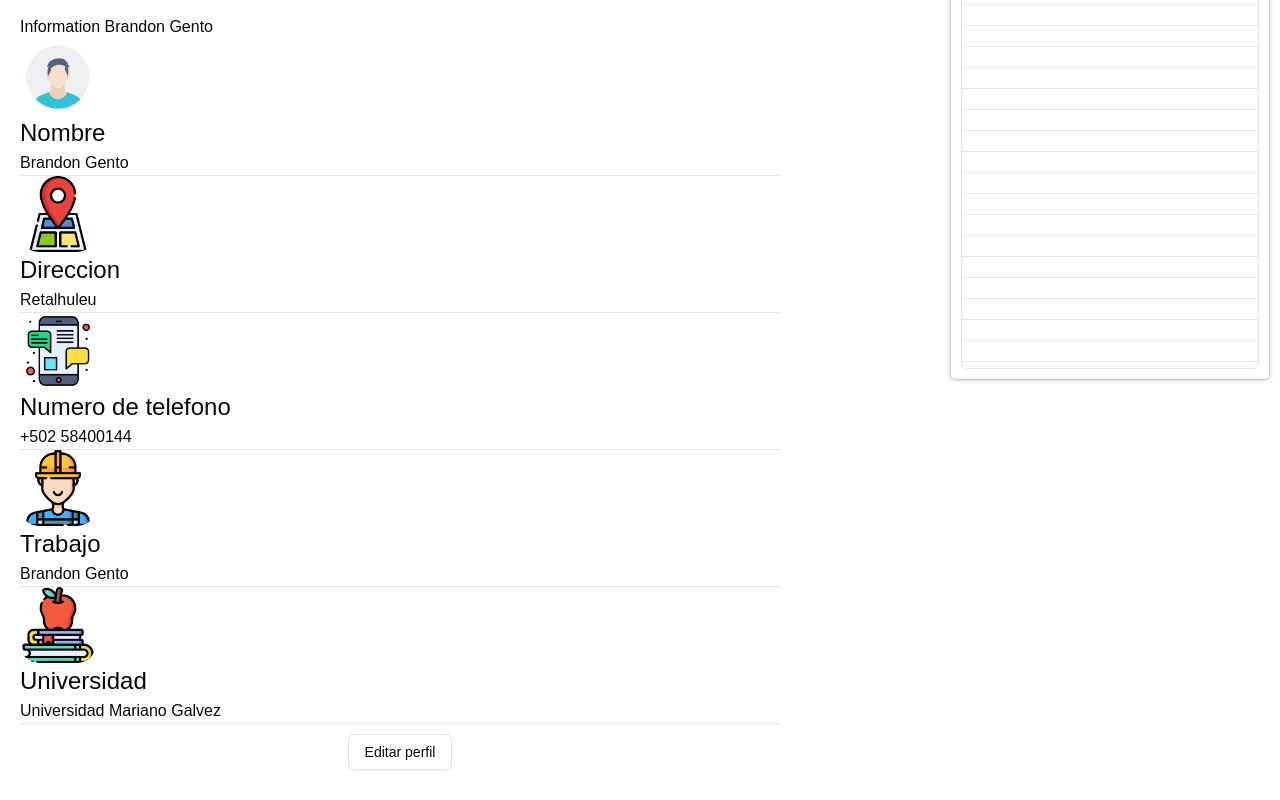
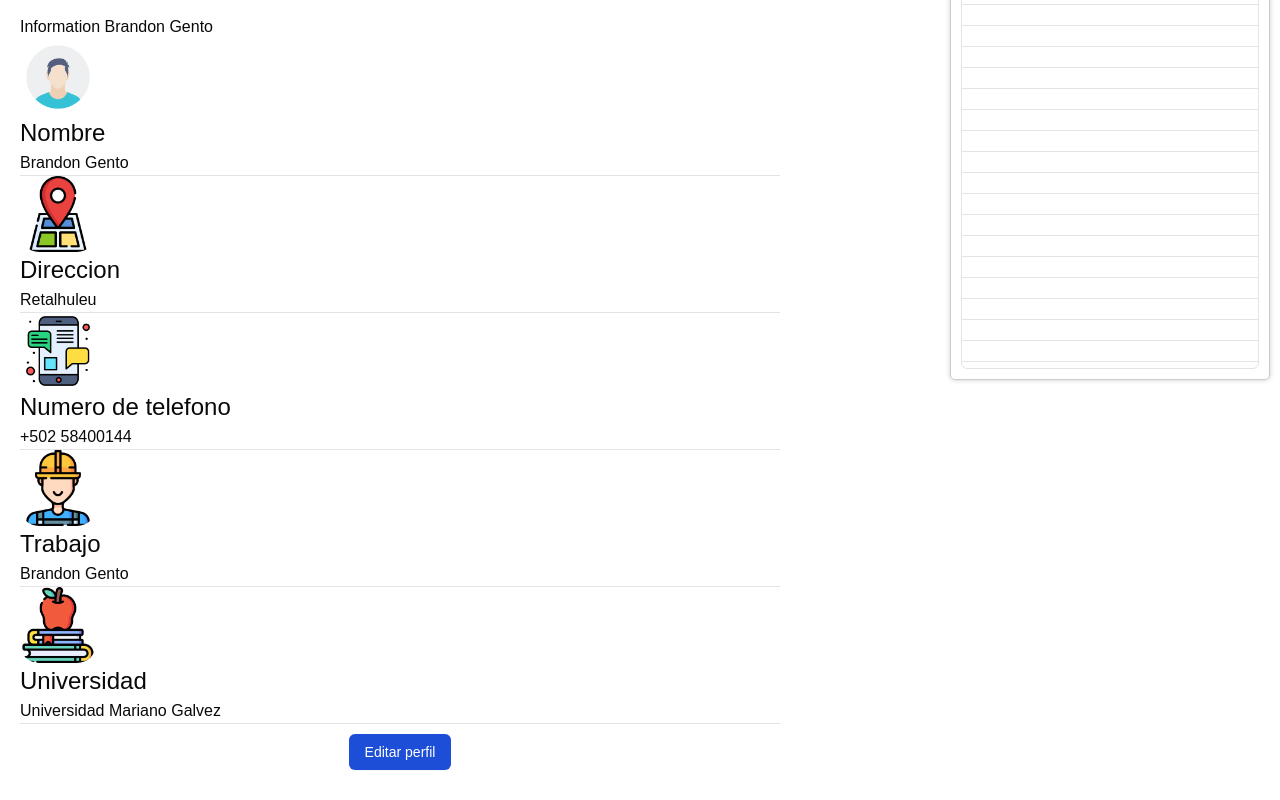
Before and after one commit to GentoBrandon/red_social_web, a Next.js app in the folder frontend/social_network/: page /users/information in a window 1280 px wide. Shown: the part 466-1266 px from the top of the page. Built offline with nearby package versions, Linux system fonts and the light colour scheme.

Commit message:
Integracion de estilos

```diff
--- a/frontend/social_network/src/app/globals.css
+++ b/frontend/social_network/src/app/globals.css
@@ -34,6 +34,7 @@ body {
     --chart-5: 27 87% 67%;
     --radius: 0.5rem;
     --btnGreen: 142 76% 36%;
+    --btnBlue: 226.2 57% 21%;
     --sidebar-background: 0 0% 98%;
     --sidebar-foreground: 240 5.3% 26.1%;
     --sidebar-primary: 240 5.9% 10%;
@@ -69,6 +70,7 @@ body {
     --chart-4: 280 65% 60%;
     --chart-5: 340 75% 55%;
     --btnGreen: 142 76% 36%;
+    --btnBlue: 226.2 57% 21%;
     --sidebar-background: 240 5.9% 10%;
     --sidebar-foreground: 240 4.8% 95.9%;
     --sidebar-primary: 224.3 76.3% 48%;
--- a/frontend/social_network/src/component/Profile/EditProfile.tsx
+++ b/frontend/social_network/src/component/Profile/EditProfile.tsx
@@ -17,7 +17,7 @@ function DialogDemo() {
   return (
     <Dialog>
       <DialogTrigger asChild>
-        <Button variant="outline">Editar perfil</Button>
+        <Button variant="btnBlue">Editar perfil</Button>
       </DialogTrigger>
       <DialogContent className="sm:max-w-[425px]">
         <DialogHeader>
--- a/frontend/social_network/src/components/ui/button.tsx
+++ b/frontend/social_network/src/components/ui/button.tsx
@@ -17,6 +17,8 @@ const buttonVariants = cva(
           "border border-input bg-background shadow-sm hover:bg-accent hover:text-accent-foreground",
         btnGreen:
           "bg-green-400 text-white shadow-sm hover:bg-green-500 hover:text-white",
+        btnBlue:
+          "bg-blue-700 text-white shadow-sm hover:bg-blue-500 hover:text-white",
         secondary:
           "bg-secondary text-secondary-foreground shadow-sm hover:bg-secondary/80",
         ghost: "hover:bg-accent hover:text-accent-foreground",
```
